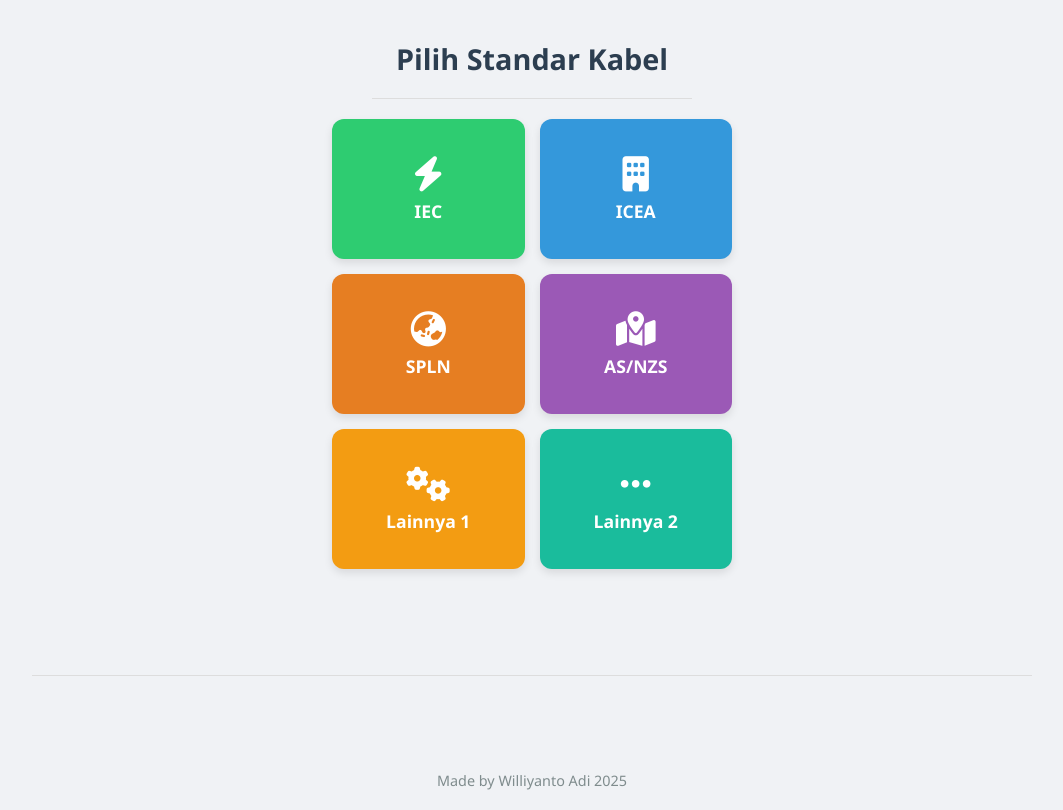
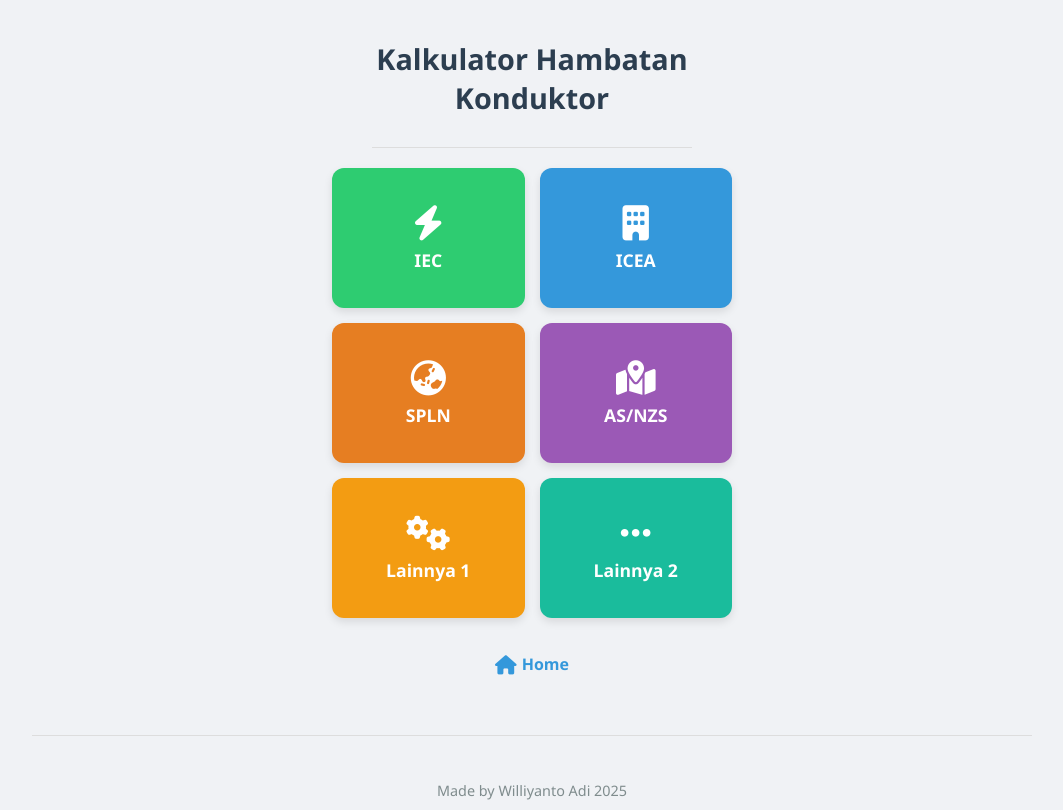
Before and after one commit to Will1706/eksperimen, a plain HTML site: page index.html in a window 1280 px wide. Shown: the whole page, without its empty margins (108-1171 px from the left). Drawn offline with Linux system fonts and the light colour scheme.

Commit message:
Update index.html

```diff
--- a/index.html
+++ b/index.html
@@ -3,14 +3,13 @@
 <head>
     <meta charset="UTF-8">
     <meta name="viewport" content="width=device-width, initial-scale=1.0">
-    <title>Standar Kabel - Mobile View</title>
+    <title>Kalkulator Hambatan Konduktor</title>
     <link rel="stylesheet" href="https://cdnjs.cloudflare.com/ajax/libs/font-awesome/6.0.0-beta3/css/all.min.css">
     <style>
         /* General Styling */
         body {
             font-family: 'Segoe UI', Tahoma, Geneva, Verdana, sans-serif;
             margin: 0;
-            /* Added horizontal padding to create space from screen edges */
             padding: 0 15px; /* 15px padding on left and right */
             box-sizing: border-box; /* Ensures padding is included in the element's total width */
             display: flex;
@@ -27,11 +26,12 @@
             padding: 20px 0; /* Removed horizontal padding from container, now handled by body */
             width: 100%; /* Take full width within the body's padding */
             max-width: 400px; /* Max width for mobile view */
+            /* Removed flex properties from container to allow button-grid to manage its own layout */
         }
 
         h1 {
             color: #2c3e50; /* Dark blue-gray for heading */
-            margin-bottom: 15px; /* Reduced margin to make space for HR */
+            margin-bottom: 30px; /* Increased margin to create more space below title */
             font-size: 1.8em;
         }
 
@@ -40,7 +40,7 @@
             border: none;
             border-top: 1px solid #ddd; /* Light gray line */
             width: 80%; /* Width of the line */
-            margin: 20px auto; /* Center the line and add vertical spacing */
+            margin: 20px auto; /* Vertical margin for HR */
         }
 
         /* Button Grid Styling */
@@ -48,7 +48,7 @@
             display: grid;
             grid-template-columns: repeat(auto-fit, minmax(144px, 1fr)); /* Responsive grid for 2 columns */
             gap: 15px; /* Spacing between buttons */
-            margin-bottom: 20px; /* Space before the bottom HR */
+            margin-bottom: 20px; /* Space before the home link/bottom HR */
             justify-content: center; /* Center the grid items within the grid container */
             align-items: center;
         }
@@ -119,12 +119,34 @@
 
         /* Footer Styling */
         footer {
-            margin-top: 20px; /* Space above the footer */
+            margin-top: 15px; /* Adjusted space above the footer */
             padding: 10px 0;
             color: #7f8c8d; /* Darker gray for footer text */
             font-size: 0.9em;
             text-align: center;
             width: 100%; /* Ensure footer spans full width */
+        }
+
+        /* Home Link Styling (now below the button grid) */
+        .home-link-below-buttons {
+            display: inline-flex; /* Use inline-flex to keep icon and text on one line */
+            align-items: center;
+            gap: 5px; /* Space between icon and text */
+            color: #3498db; /* Blue color for the link */
+            text-decoration: none;
+            font-size: 1em;
+            font-weight: bold;
+            margin-top: 15px; /* Space above the home link, below the button grid */
+            margin-bottom: 20px; /* Space below the home link */
+            transition: color 0.3s ease;
+        }
+
+        .home-link-below-buttons:hover {
+            color: #2980b9; /* Darker blue on hover */
+        }
+
+        .home-link-below-buttons i {
+            font-size: 1.2em;
         }
 
         /* Responsive adjustments for smaller screens if needed */
@@ -139,6 +161,7 @@
             }
             h1 {
                 font-size: 1.5em;
+                margin-bottom: 25px; /* Adjust margin for smaller screens */
             }
             hr {
                 width: 90%; /* Adjust line width for very small screens */
@@ -148,7 +171,7 @@
 </head>
 <body>
     <div class="container">
-        <h1>Pilih Standar Kabel</h1>
+        <h1>Kalkulator Hambatan Konduktor</h1>
         <hr> <!-- Garis di bawah judul -->
         <div class="button-grid">
             <a href="#" class="button button-iec">
@@ -175,6 +198,9 @@
                 <span>Lainnya 2</span>
             </a>
         </div>
+        <a href="#" class="home-link-below-buttons">
+            <i class="fas fa-home"></i> Home
+        </a>
     </div>
     <hr> <!-- Garis di atas footer -->
     <footer>
```
